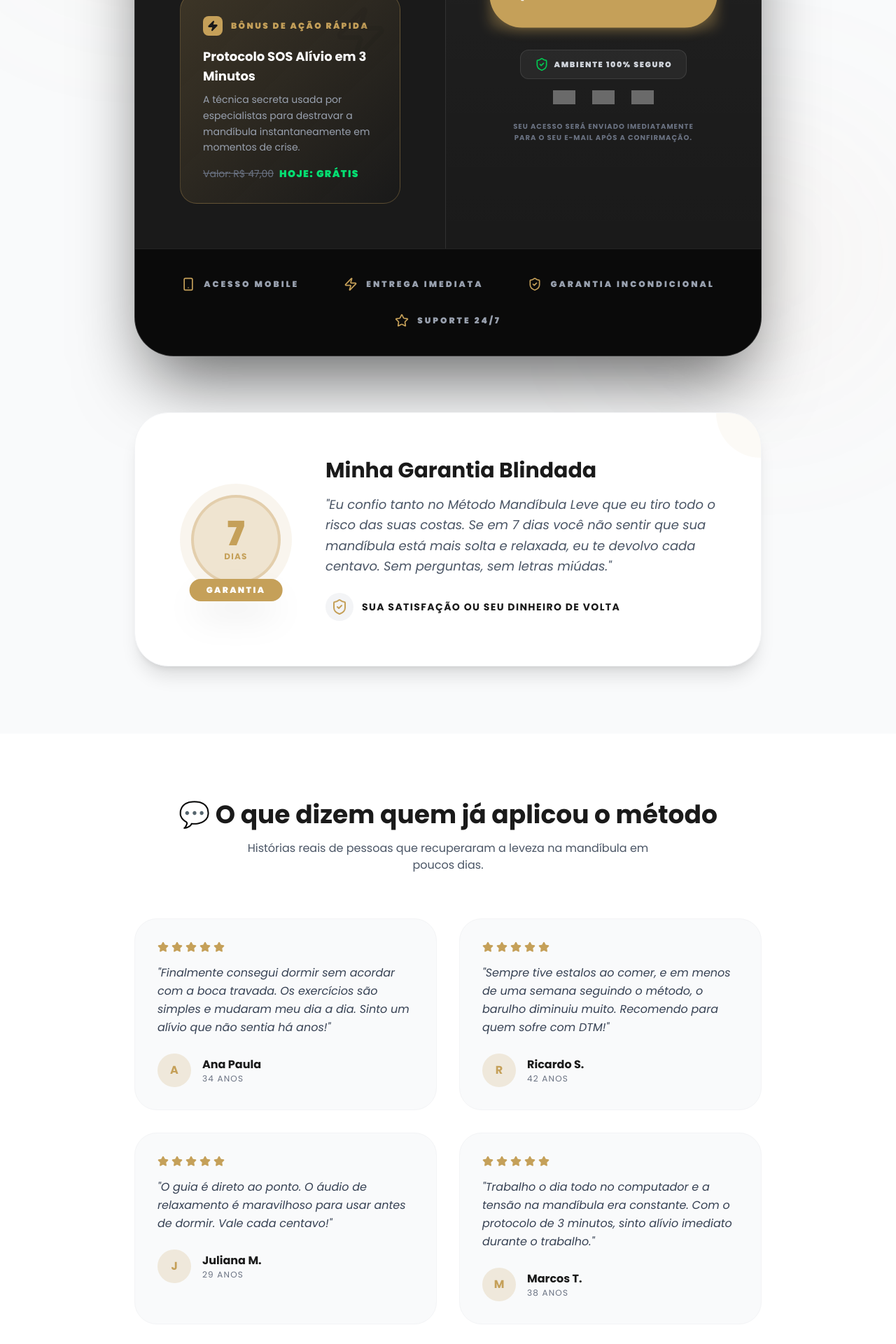
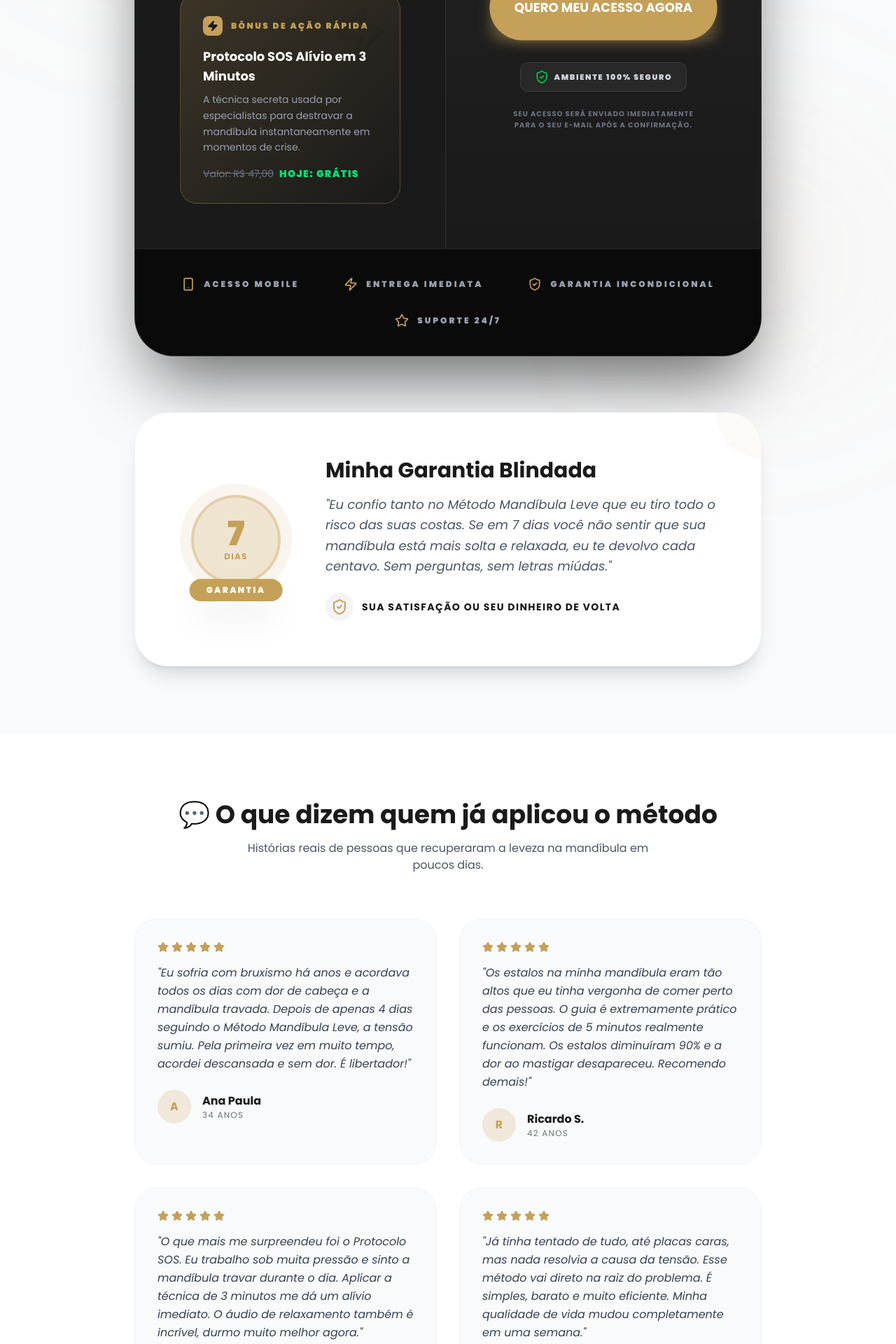
Before and after one commit to anderssonjorge52-hue/dtm-mandibula, a React (Vite) app: page / in a window 1280 px wide. Shown: the part 6460-8380 px from the top of the page at 70% size. Built offline with nearby package versions, Linux system fonts and the light colour scheme; grey boxes are pictures that could not be loaded.

Commit message:
feat: Redirect to secure checkout for purchase
Updates the "Get Access Now" button to directly link to the Cakto checkout page. Removes static payment method icons as they are not dynamically managed.

```diff
--- a/src/App.tsx
+++ b/src/App.tsx
@@ -503,7 +503,7 @@ export default function App() {
                   <div className="relative group">
                     <div className="absolute -inset-1 bg-brand-gold rounded-2xl blur opacity-25 group-hover:opacity-50 transition duration-1000 group-hover:duration-200"></div>
                     <Button
-                      onClick={() => alert('Redirecionando para checkout seguro...')}
+                      onClick={() => window.open('https://pay.cakto.com.br/3qxvx6z_822860', '_blank')}
                       pulse
                       className="relative w-full py-8 text-2xl font-black shadow-2xl transform transition-all hover:scale-[1.03] active:scale-[0.97]"
                     >
@@ -516,11 +516,6 @@ export default function App() {
                       <div className="flex items-center gap-2 px-5 py-2.5 bg-white/5 rounded-xl border border-white/10">
                         <ShieldCheck className="w-5 h-5 text-green-500" />
                         <span className="text-[11px] text-gray-300 uppercase font-black tracking-[0.15em]">Ambiente 100% Seguro</span>
-                      </div>
-                      <div className="flex gap-6 opacity-60 hover:opacity-100 transition-all duration-500">
-                        <img src="https://picsum.photos/seed/visa/40/25" alt="Visa" className="h-5" referrerPolicy="no-referrer" />
-                        <img src="https://picsum.photos/seed/master/40/25" alt="Mastercard" className="h-5" referrerPolicy="no-referrer" />
-                        <img src="https://picsum.photos/seed/pix/40/25" alt="Pix" className="h-5" referrerPolicy="no-referrer" />
                       </div>
                     </div>
 
@@ -594,25 +589,25 @@ export default function App() {
             {
               name: "Ana Paula",
               age: "34 anos",
-              text: "Finalmente consegui dormir sem acordar com a boca travada. Os exercícios são simples e mudaram meu dia a dia. Sinto um alívio que não sentia há anos!",
+              text: "Eu sofria com bruxismo há anos e acordava todos os dias com dor de cabeça e a mandíbula travada. Depois de apenas 4 dias seguindo o Método Mandíbula Leve, a tensão sumiu. Pela primeira vez em muito tempo, acordei descansada e sem dor. É libertador!",
               rating: 5
             },
             {
               name: "Ricardo S.",
               age: "42 anos",
-              text: "Sempre tive estalos ao comer, e em menos de uma semana seguindo o método, o barulho diminuiu muito. Recomendo para quem sofre com DTM!",
+              text: "Os estalos na minha mandíbula eram tão altos que eu tinha vergonha de comer perto das pessoas. O guia é extremamente prático e os exercícios de 5 minutos realmente funcionam. Os estalos diminuíram 90% e a dor ao mastigar desapareceu. Recomendo demais!",
               rating: 5
             },
             {
               name: "Juliana M.",
               age: "29 anos",
-              text: "O guia é direto ao ponto. O áudio de relaxamento é maravilhoso para usar antes de dormir. Vale cada centavo!",
+              text: "O que mais me surpreendeu foi o Protocolo SOS. Eu trabalho sob muita pressão e sinto a mandíbula travar durante o dia. Aplicar a técnica de 3 minutos me dá um alívio imediato. O áudio de relaxamento também é incrível, durmo muito melhor agora.",
               rating: 5
             },
             {
               name: "Marcos T.",
               age: "38 anos",
-              text: "Trabalho o dia todo no computador e a tensão na mandíbula era constante. Com o protocolo de 3 minutos, sinto alívio imediato durante o trabalho.",
+              text: "Já tinha tentado de tudo, até placas caras, mas nada resolvia a causa da tensão. Esse método vai direto na raiz do problema. É simples, barato e muito eficiente. Minha qualidade de vida mudou completamente em uma semana.",
               rating: 5
             }
           ].map((testimonial, i) => (
```
